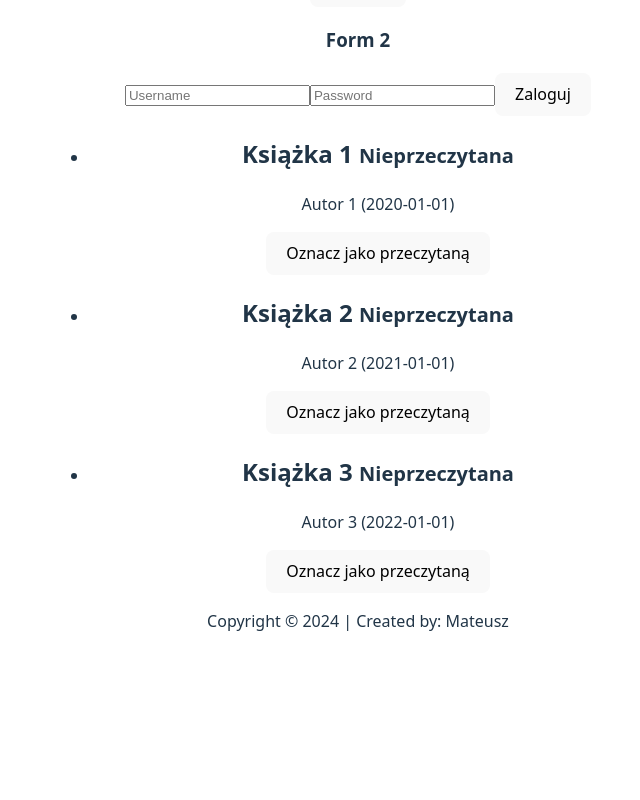
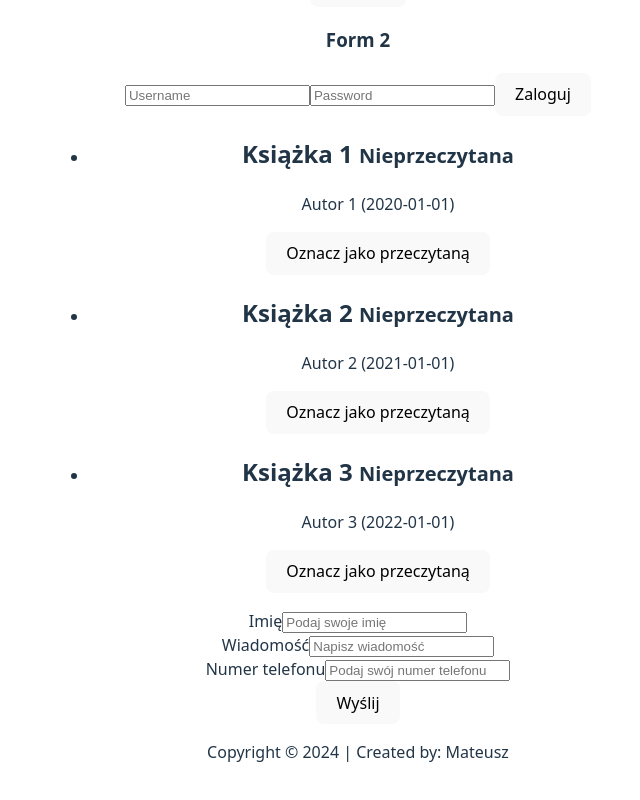
Before and after one commit to matwjablonski/react-apt-0226, a React (Vite) app in the folder my-app/: page / in a window 1280 px wide. Shown: the part 284-1084 px from the top of the page, without its empty margins (282-922 px from the left). Before the commit the page ends 965 px from the top, so only its background shows below. Built offline with nearby package versions, Linux system fonts and the light colour scheme.

Commit message:
task form

```diff
--- /dev/null
+++ b/my-app/src/components/ContactForm/ContactForm.tsx
@@ -0,0 +1,55 @@
+import { useState } from "react";
+import { Form } from "../Form/Form";
+import { Input } from "../Input/Input"
+
+export const ContactForm = () => {
+    const [formState, setFormState] = useState({
+        name: "",
+        message: "",
+        phoneNumber: "",
+    })
+
+    const handleFormChange = (e: React.ChangeEvent<HTMLInputElement>) => {
+        const { name, value } = e.target;
+        setFormState((prevFormState) => ({
+            ...prevFormState,
+            [name]: value,
+        }));
+    }
+
+    const handleSubmit = (e: React.SubmitEvent<HTMLFormElement>) => {
+        e.preventDefault();
+
+        console.log("Form submitted with data:", formState);
+    }
+
+    return (
+        <Form onSubmit={handleSubmit}>
+            <Input
+                label="Imię"
+                placeholder="Podaj swoje imię"
+                name="name"
+                id="name"
+                value={formState.name}
+                handleChange={handleFormChange}
+            />
+            <Input
+                name="message"
+                id="message"
+                label="Wiadomość"
+                placeholder="Napisz wiadomość"
+                value={formState.message}
+                handleChange={handleFormChange}
+            />
+            <Input
+                name="phoneNumber"
+                id="phoneNumber"
+                label="Numer telefonu"
+                placeholder="Podaj swój numer telefonu"
+                value={formState.phoneNumber}
+                handleChange={handleFormChange}
+            />
+            <button type="submit">Wyślij</button>
+        </Form>
+    )
+}
--- a/my-app/src/components/Footer/Footer.tsx
+++ b/my-app/src/components/Footer/Footer.tsx
@@ -1,5 +1,8 @@
+import { ContactForm } from "../ContactForm/ContactForm";
+
 const Footer = () => (
     <footer>
+        <ContactForm />
         <p>Copyright © 2024 | Created by: Mateusz</p>
     </footer>
 );
--- a/my-app/src/components/Form/Form.tsx
+++ b/my-app/src/components/Form/Form.tsx
@@ -4,8 +4,10 @@ type FormProps = {
 
 export const Form = ({ children, onSubmit }: FormProps) => {
     return (
-        <form onSubmit={onSubmit}>
-            {children}
-        </form>
+        <div className="">
+            <form onSubmit={onSubmit} noValidate>
+                {children}
+            </form>
+        </div>
     );
 }
--- a/my-app/src/components/LoginForm/LoginForm.tsx
+++ b/my-app/src/components/LoginForm/LoginForm.tsx
@@ -17,10 +17,10 @@ export const LoginForm = () => {
 
     const handleFormChange = (e: React.ChangeEvent<HTMLInputElement>) => {
         const { name, value } = e.target;
-        setFormState({
-            ...formState,
+        setFormState((prevFormState) => ({
+            ...prevFormState,
             [name]: value,
-        });
+        }));
     }
 
     return (
```
